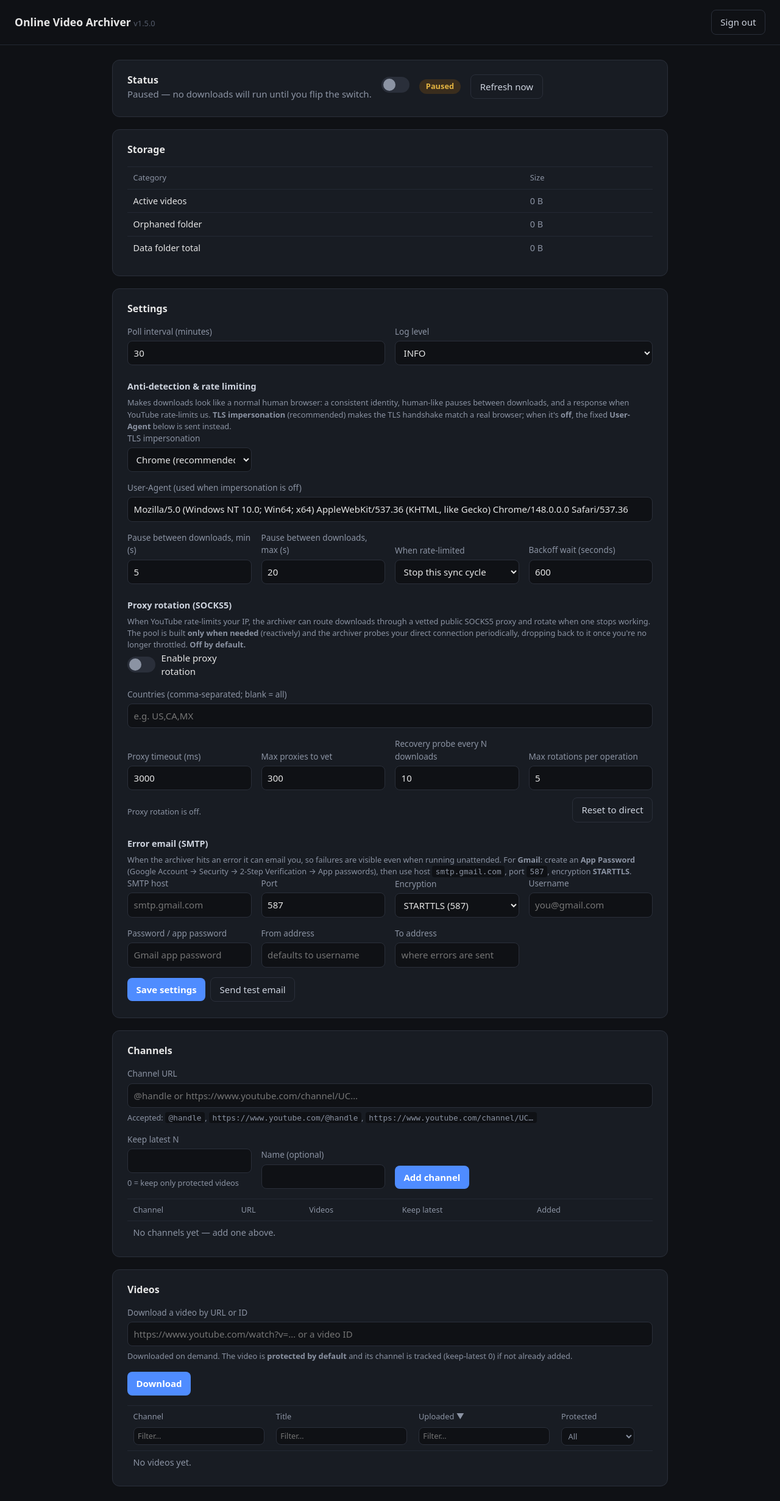
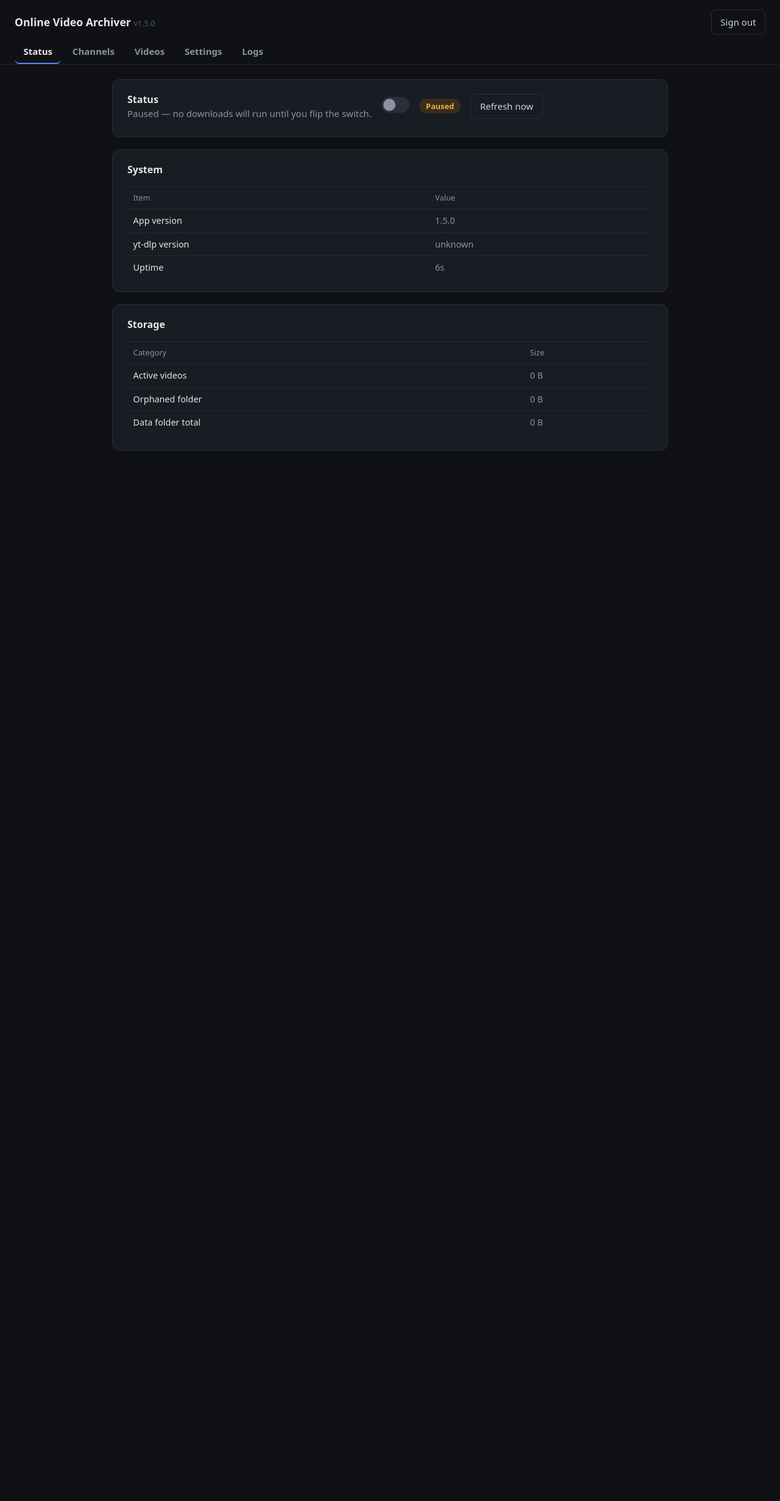
Before and after one commit to xelprep/online-video-archiver, a Flask app: page / in a window 1280 px wide. Shown: the whole page at 61% size. After the commit the page ends 739 px from the top, so only its background shows below. Run offline with Flask 3, Linux system fonts and the light colour scheme; the visitor is signed in with stand-in values (Sample User, id 1); data that the repository does not hold is empty; parts of the project's set-up code (start-up, migrations or seed data) failed here and were passed over.

Commit message:
Reorganize web UI into tabs and add live Logs tab
Split the page into selectable header tabs (Status, Channels, Videos, Settings, Logs). The Status tab now shows app/yt-dlp versions, live uptime, and storage via a new /api/status endpoint (folding in the old /api/disk route). Add a Logs tab that streams the app's log output live over Server-Sent Events, with recent history, auto-scroll, and a Clear button. Update the README to match.

```diff
--- a/app/main.py
+++ b/app/main.py
@@ -6,6 +6,7 @@ import importlib
 import json
 import logging
 import os
+import queue
 import random
 import re
 import secrets
@@ -20,12 +21,13 @@ import time
 import traceback
 import urllib.parse
 import urllib.request
+from collections import deque
 from datetime import datetime, timedelta, timezone
 from email.mime.text import MIMEText
 from email.utils import make_msgid
 from pathlib import Path
 
-from flask import Flask, jsonify, redirect, render_template, request, send_file, session, url_for
+from flask import Flask, Response, jsonify, redirect, render_template, request, send_file, session, url_for
 from yt_dlp import YoutubeDL
 # The Python API expects an ImpersonateTarget object (not a raw string) for the
 # "impersonate" param — yt-dlp's CLI does this conversion itself, but the
@@ -33,6 +35,8 @@ from yt_dlp import YoutubeDL
 from yt_dlp.networking.impersonate import ImpersonateTarget
 
 APP_VERSION = "1.5.0"
+# Wall-clock time the process started; used to report uptime in the UI.
+START_TIME = time.time()
 DATA_DIR = Path(os.getenv("DATA_DIR", "/data"))
 VIDEO_DIR = DATA_DIR / "videos"
 DB_PATH = DATA_DIR / "archive.db"
@@ -57,6 +61,40 @@ logging.basicConfig(
     format="%(asctime)s %(levelname)s %(message)s",
 )
 log = logging.getLogger("yt-archiver")
+
+# ---------------------------------------------------------------------------
+# Live log streaming for the web UI's Logs tab. A custom handler mirrors every
+# formatted record into a bounded ring buffer (recent history) and fans it out
+# to any connected Server-Sent-Events subscribers. It is attached to the root
+# logger so it sees the app, yt-dlp and request logs alike, and is gated by the
+# same level the user configures (see apply_log_level).
+# ---------------------------------------------------------------------------
+LOG_BUFFER_MAX = 500
+log_buffer = deque(maxlen=LOG_BUFFER_MAX)
+log_buffer_lock = threading.Lock()
+log_subscribers = []
+log_subscribers_lock = threading.Lock()
+
+
+class _StreamLogHandler(logging.Handler):
+    def emit(self, record):
+        try:
+            line = self.format(record)
+        except Exception:
+            return
+        with log_buffer_lock:
+            log_buffer.append(line)
+        with log_subscribers_lock:
+            for q in log_subscribers:
+                try:
+                    q.put_nowait(line)
+                except queue.Full:
+                    pass
+
+
+_stream_handler = _StreamLogHandler()
+_stream_handler.setFormatter(logging.Formatter("%(asctime)s %(levelname)s %(message)s"))
+logging.getLogger().addHandler(_stream_handler)
 
 
 def _env_int(name, default):
@@ -1689,9 +1727,7 @@ def api_get_settings():
     return jsonify(get_settings())
 
 
-@app.get("/api/disk")
-@require_auth
-def api_disk():
+def _disk_info():
     # Disk usage of the data volume, broken out so the UI can show how much
     # space active videos vs. the orphaned folder consume, plus free space.
     try:
@@ -1701,7 +1737,7 @@ def api_disk():
         fs_total = fs_used = fs_free = None
     videos_total = dir_size(VIDEO_DIR)
     orphaned = dir_size(VIDEO_DIR / "orphaned")
-    return jsonify({
+    return {
         "data_total": dir_size(DATA_DIR),
         "videos_total": videos_total,
         "videos_active": max(0, videos_total - orphaned),
@@ -1709,7 +1745,61 @@ def api_disk():
         "fs_total": fs_total,
         "fs_used": fs_used,
         "fs_free": fs_free,
+    }
+
+
+@app.get("/api/status")
+@require_auth
+def api_status():
+    # Everything the Status tab needs in a single call: run state, versions,
+    # uptime and storage.
+    settings = get_settings()
+    try:
+        ytdlp_version = importlib.import_module("yt_dlp.version").__version__
+    except Exception:
+        ytdlp_version = "unknown"
+    return jsonify({
+        "app_version": APP_VERSION,
+        "ytdlp_version": ytdlp_version,
+        "uptime_seconds": int(time.time() - START_TIME),
+        "paused": settings["paused"],
+        "poll_minutes": settings["poll_minutes"],
+        **_disk_info(),
     })
+
+
+@app.get("/api/logs/stream")
+@require_auth
+def api_logs_stream():
+    # Streams log lines to the Logs tab as Server-Sent Events: recent history
+    # first, then a live feed. A keepalive comment is sent every 15s so idle
+    # connections (and client disconnects) are detected promptly.
+    q = queue.Queue(maxsize=1000)
+    with log_subscribers_lock:
+        log_subscribers.append(q)
+
+    def generate():
+        try:
+            with log_buffer_lock:
+                history = list(log_buffer)
+            for line in history:
+                yield "data: " + json.dumps({"line": line}) + "\n\n"
+            while True:
+                try:
+                    line = q.get(timeout=15)
+                    yield "data: " + json.dumps({"line": line}) + "\n\n"
+                except queue.Empty:
+                    yield ": keepalive\n\n"
+        finally:
+            with log_subscribers_lock:
+                if q in log_subscribers:
+                    log_subscribers.remove(q)
+
+    return Response(
+        generate(),
+        mimetype="text/event-stream",
+        headers={"Cache-Control": "no-cache", "X-Accel-Buffering": "no"},
+    )
 
 
 @app.put("/api/settings")
--- a/app/templates/index.html
+++ b/app/templates/index.html
@@ -9,11 +9,19 @@
   * { box-sizing: border-box; }
   body { margin: 0; background: #0f1115; color: #e6e6e6;
          font: 15px/1.5 system-ui, -apple-system, "Segoe UI", sans-serif; }
-  header { display: flex; align-items: center; justify-content: space-between;
-           padding: 1rem 1.5rem; border-bottom: 1px solid #232833; }
+  header { padding: 0 1.5rem; border-bottom: 1px solid #232833; }
+  .header-top { display: flex; align-items: center; justify-content: space-between;
+                padding: 1rem 0 0.5rem; }
   header h1 { font-size: 1.1rem; margin: 0; }
   .version { color: #555c6b; font-size: 0.8rem; font-weight: 400; }
-  main { max-width: 960px; margin: 0 auto; padding: 1.5rem; display: grid; gap: 1.25rem; }
+  .tabs { display: flex; gap: 0.25rem; flex-wrap: wrap; }
+  .tab { background: transparent; border: 0; border-bottom: 2px solid transparent;
+         color: #8b93a3; padding: 0.5rem 0.9rem; font: inherit; font-weight: 600; cursor: pointer; }
+  .tab:hover { color: #cdd3de; background: transparent; }
+  .tab.active { color: #e6e6e6; border-bottom-color: #4f8cff; }
+  main { max-width: 960px; margin: 0 auto; padding: 1.5rem; }
+  .tab-panel { display: grid; gap: 1.25rem; }
+  .tab-panel[hidden] { display: none; }
   .card { background: #181c23; border: 1px solid #2a2f3a; border-radius: 12px; padding: 1.25rem 1.5rem; }
   h2 { font-size: 1rem; margin: 0 0 1rem; }
   .sub { color: #8b93a3; margin: 0; }
@@ -47,6 +55,10 @@
   a.ghost:hover { background: #232833; }
   .player-wrap { margin-top: 1rem; }
   .player-wrap video { width: 100%; max-height: 420px; border-radius: 8px; background: #000; display: block; }
+  .logs-output { margin: 1rem 0 0; padding: 0.75rem 1rem; background: #0f1115; border: 1px solid #2a2f3a;
+                 border-radius: 8px; height: 62vh; overflow-y: auto;
+                 font-family: ui-monospace, SFMono-Regular, Menlo, Consolas, monospace;
+                 font-size: 0.8rem; line-height: 1.45; white-space: pre-wrap; word-break: break-word; }
   .status-row { display: flex; align-items: center; gap: 1rem; }
   .status-row h2 { margin: 0; }
   .pill { padding: 0.15rem 0.7rem; border-radius: 999px; font-size: 0.8rem; font-weight: 600; }
@@ -72,12 +84,22 @@
 </head>
 <body>
 <header>
+  <div class="header-top">
     <h1>Online Video Archiver <span class="version">v{{ version }}</span></h1>
     <button id="logout" class="ghost">Sign out</button>
+  </div>
+  <nav class="tabs">
+    <button class="tab active" data-tab="status">Status</button>
+    <button class="tab" data-tab="channels">Channels</button>
+    <button class="tab" data-tab="videos">Videos</button>
+    <button class="tab" data-tab="settings">Settings</button>
+    <button class="tab" data-tab="logs">Logs</button>
+  </nav>
 </header>
 
 <main>
-  <section class="card">
+  <section class="tab-panel" id="panel-status">
+    <div class="card">
       <div class="status-row">
         <div>
           <h2>Status</h2>
@@ -91,18 +113,28 @@
         <button id="refresh-btn" class="ghost" title="Check all channels for new videos right now">Refresh now</button>
       </div>
       <p class="hint" id="refresh-msg"></p>
-  </section>
+    </div>
 
-  <section class="card">
+    <div class="card">
+      <h2>System</h2>
+      <table>
+        <thead><tr><th>Item</th><th>Value</th></tr></thead>
+        <tbody id="system-body"></tbody>
+      </table>
+    </div>
+
+    <div class="card">
       <h2>Storage</h2>
       <table>
         <thead><tr><th>Category</th><th>Size</th></tr></thead>
         <tbody id="disk-body"></tbody>
       </table>
       <p class="hint" id="disk-hint"></p>
+    </div>
   </section>
 
-  <section class="card">
+  <section class="tab-panel" id="panel-settings" hidden>
+    <div class="card">
     <h2>Settings</h2>
     <form id="settings-form">
       <div class="grid">
@@ -245,9 +277,11 @@
       </div>
     </form>
     <p class="hint" id="settings-msg"></p>
+    </div>
   </section>
 
-  <section class="card">
+  <section class="tab-panel" id="panel-channels" hidden>
+    <div class="card">
     <h2>Channels</h2>
     <form id="add-channel" class="grid">
       <div class="grow">
@@ -274,9 +308,11 @@
       <thead><tr><th>Channel</th><th>URL</th><th>Videos</th><th>Keep latest</th><th>Added</th><th></th></tr></thead>
       <tbody id="channels-body"></tbody>
     </table>
+    </div>
   </section>
 
-  <section class="card">
+  <section class="tab-panel" id="panel-videos" hidden>
+    <div class="card">
     <h2>Videos</h2>
     <form id="add-video" class="grid">
       <div class="grow">
@@ -319,6 +355,20 @@
       </thead>
       <tbody id="videos-body"></tbody>
     </table>
+    </div>
+  </section>
+
+  <section class="tab-panel" id="panel-logs" hidden>
+    <div class="card">
+      <div class="status-row">
+        <div>
+          <h2>Logs</h2>
+          <p class="sub" id="logs-status">Connecting…</p>
+        </div>
+        <button id="logs-clear-btn" class="ghost">Clear</button>
+      </div>
+      <pre id="logs-output" class="logs-output"></pre>
+    </div>
   </section>
 </main>
 
@@ -359,8 +409,43 @@ function fmtBytes(n) {
   return v.toFixed(v >= 100 || i === 0 ? 0 : 1) + " " + units[i];
 }
 
-async function loadDisk() {
-  const d = await api("GET", "/api/disk");
+let serverStartMs = null;
+
+function fmtUptime(seconds) {
+  if (seconds === null || seconds === undefined) return "—";
+  const h = Math.floor(seconds / 3600);
+  const m = Math.floor((seconds % 3600) / 60);
+  const s = Math.floor(seconds % 60);
+  if (h > 0) return h + "h " + m + "m";
+  if (m > 0) return m + "m " + s + "s";
+  return s + "s";
+}
+
+function renderSystem(d) {
+  const rows = [
+    ["App version", d.app_version],
+    ["yt-dlp version", d.ytdlp_version],
+    ["Uptime", null],
+  ];
+  $("#system-body").innerHTML = rows.map(([label, val]) =>
+    "<tr><td>" + label + "</td><td class='dim'" +
+    (label === "Uptime" ? ' id="uptime-cell"' : "") + ">" +
+    (val === null ? "…" : esc(val)) + "</td></tr>").join("");
+  updateUptime();
+}
+
+function updateUptime() {
+  if (serverStartMs === null) return;
+  const el = document.getElementById("uptime-cell");
+  if (!el) return;
+  el.textContent = fmtUptime(Math.max(0, Math.floor((Date.now() - serverStartMs) / 1000)));
+}
+
+async function loadStatus() {
+  const d = await api("GET", "/api/status");
+  serverStartMs = Date.now() - (d.uptime_seconds || 0) * 1000;
+  renderSystem(d);
+  renderStatus(d);
   const rows = [
     ["Active videos", d.videos_active],
     ["Orphaned folder", d.orphaned],
@@ -532,7 +617,7 @@ async function pollRefresh() {
       if (s.error) flash("refresh-msg", "Refresh failed: " + s.error, false);
       else flash("refresh-msg", "Refresh complete.");
       loadVideos();
-      loadDisk();
+      loadStatus();
       loadProxyStatus();
       return;
     }
@@ -759,13 +844,65 @@ $("#add-video").onsubmit = async (e) => {
   }
 };
 
+let logsSource = null;
+let logsAtBottom = true;
+
+function appendLog(line) {
+  const out = $("#logs-output");
+  out.textContent += line + "\n";
+  const lines = out.textContent.split("\n");
+  if (lines.length > 1000) {
+    out.textContent = lines.slice(-1000).join("\n");
+  }
+  if (logsAtBottom) out.scrollTop = out.scrollHeight;
+}
+
+function openLogs() {
+  if (logsSource) return;
+  logsSource = new EventSource("/api/logs/stream");
+  logsSource.onopen = () => {
+    $("#logs-output").textContent = "";
+    $("#logs-status").textContent = "Live — streaming logs.";
+  };
+  logsSource.onmessage = (e) => {
+    try { appendLog(JSON.parse(e.data).line); } catch (err) {}
+  };
+  logsSource.onerror = () => {
+    $("#logs-status").textContent = "Connection lost — reconnecting…";
+  };
+}
+
+$("#logs-output").addEventListener("scroll", () => {
+  const out = $("#logs-output");
+  logsAtBottom = out.scrollHeight - out.scrollTop - out.clientHeight < 40;
+});
+
+$("#logs-clear-btn").onclick = () => { $("#logs-output").textContent = ""; };
+
+function showTab(name) {
+  document.querySelectorAll(".tab").forEach((t) =>
+    t.classList.toggle("active", t.dataset.tab === name));
+  document.querySelectorAll(".tab-panel").forEach((p) =>
+    (p.hidden = p.id !== "panel-" + name));
+  if (name === "logs") openLogs();
+  try { localStorage.setItem("ova-tab", name); } catch (e) {}
+}
+
+document.querySelectorAll(".tab").forEach((t) => {
+  t.onclick = () => showTab(t.dataset.tab);
+});
+
 (async () => {
   try {
     await loadSettings();
     await loadProxyStatus();
     await loadChannels();
     await loadVideos();
-    await loadDisk();
+    await loadStatus();
+    let initialTab = "status";
+    try { initialTab = localStorage.getItem("ova-tab") || "status"; } catch (e) {}
+    showTab(initialTab);
+    setInterval(updateUptime, 1000);
   } catch (e) {
     document.body.innerHTML = "<p style='padding:2rem'>" + esc(e.message) + "</p>";
   }
```
Also changed, not shown: README.md. Lines whose indentation alone changed are shown as unchanged.
